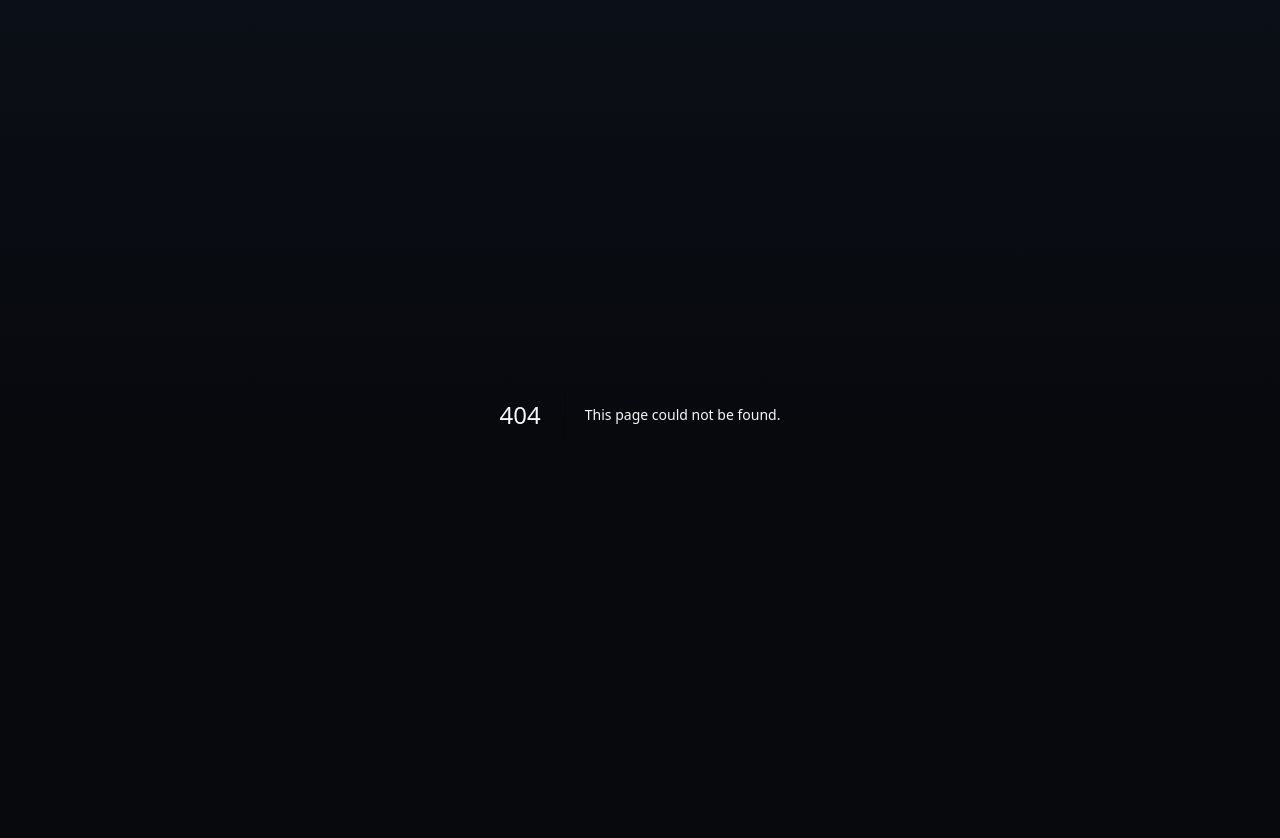
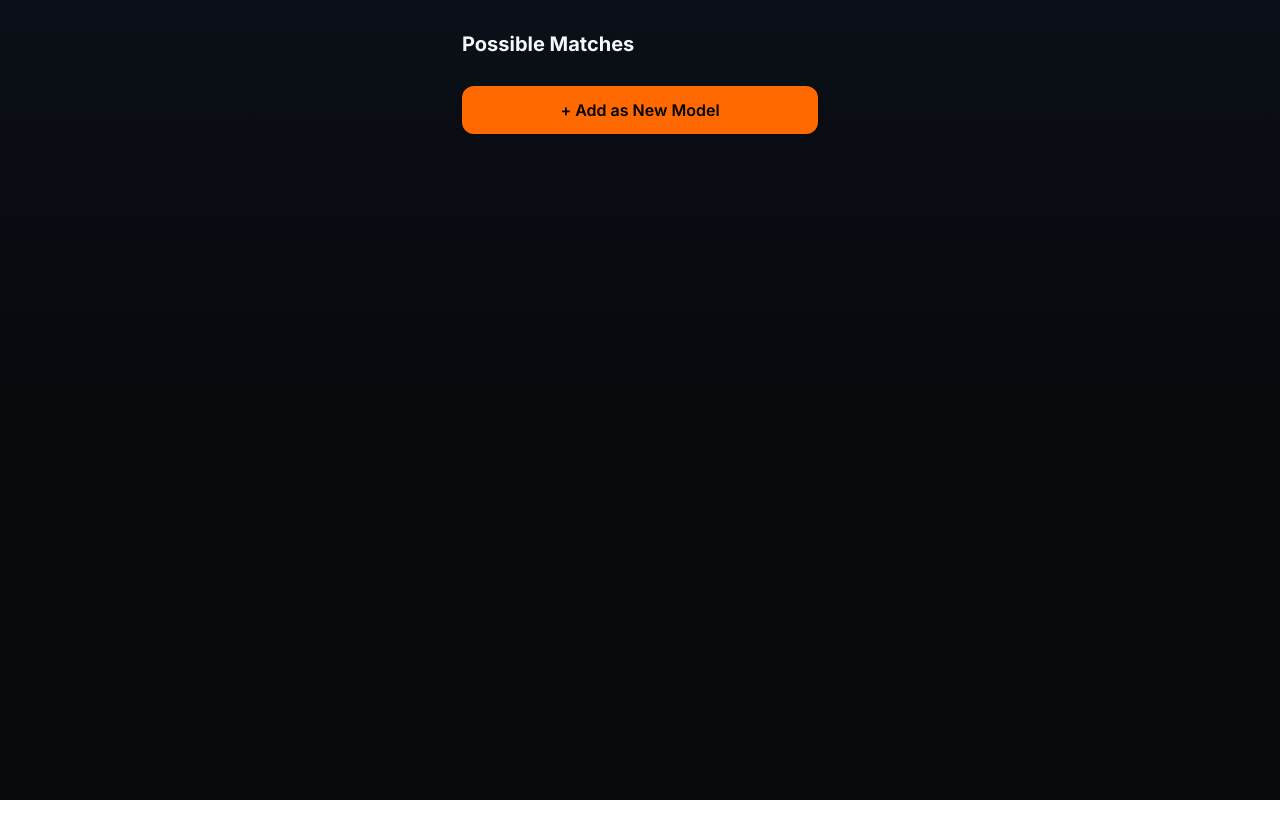
Before and after one commit to fuegodiecasttoys-png/mydiecastgarage, a Next.js app: page /matches in a window 1280 px wide. Before the commit this address had no page. After the commit the page ends 800 px from the top, so only its background shows below. Built offline with nearby package versions, Linux system fonts and the light colour scheme.

Commit message:
Add compact possible matches page

```diff
--- /dev/null
+++ b/app/matches/page.tsx
@@ -0,0 +1,49 @@
+'use client'
+
+import { useEffect, useState } from 'react'
+
+export default function MatchesPage() {
+  const [matches, setMatches] = useState<any[]>([])
+  const [newItem, setNewItem] = useState<any>(null)
+
+  useEffect(() => {
+    const storedMatches = localStorage.getItem('matches')
+    const storedNewItem = localStorage.getItem('newItem')
+
+    if (storedMatches) setMatches(JSON.parse(storedMatches))
+    if (storedNewItem) setNewItem(JSON.parse(storedNewItem))
+  }, [])
+
+  return (
+    <div className="p-4 space-y-3">
+      <h1 className="text-xl font-bold">Possible Matches</h1>
+
+      {matches.map((item, i) => (
+        <div
+          key={i}
+          className="flex items-center gap-3 p-2 rounded-xl bg-[#0f172a]"
+        >
+          <img
+            src={item.photo_url}
+            className="w-14 h-14 rounded-lg object-cover"
+          />
+
+          <div className="flex-1">
+            <p className="text-sm font-semibold">{item.name}</p>
+            <p className="text-xs text-gray-400">
+              {item.color || '-'} • {item.scale || '-'} • Qty {item.qty}
+            </p>
+          </div>
+
+          <button className="text-orange-400 border border-orange-400 px-3 py-1 rounded-lg text-xs">
+            Update
+          </button>
+        </div>
+      ))}
+
+      <button className="w-full mt-4 bg-orange-500 text-black py-3 rounded-xl font-semibold">
+        + Add as New Model
+      </button>
+    </div>
+  )
+}
```
